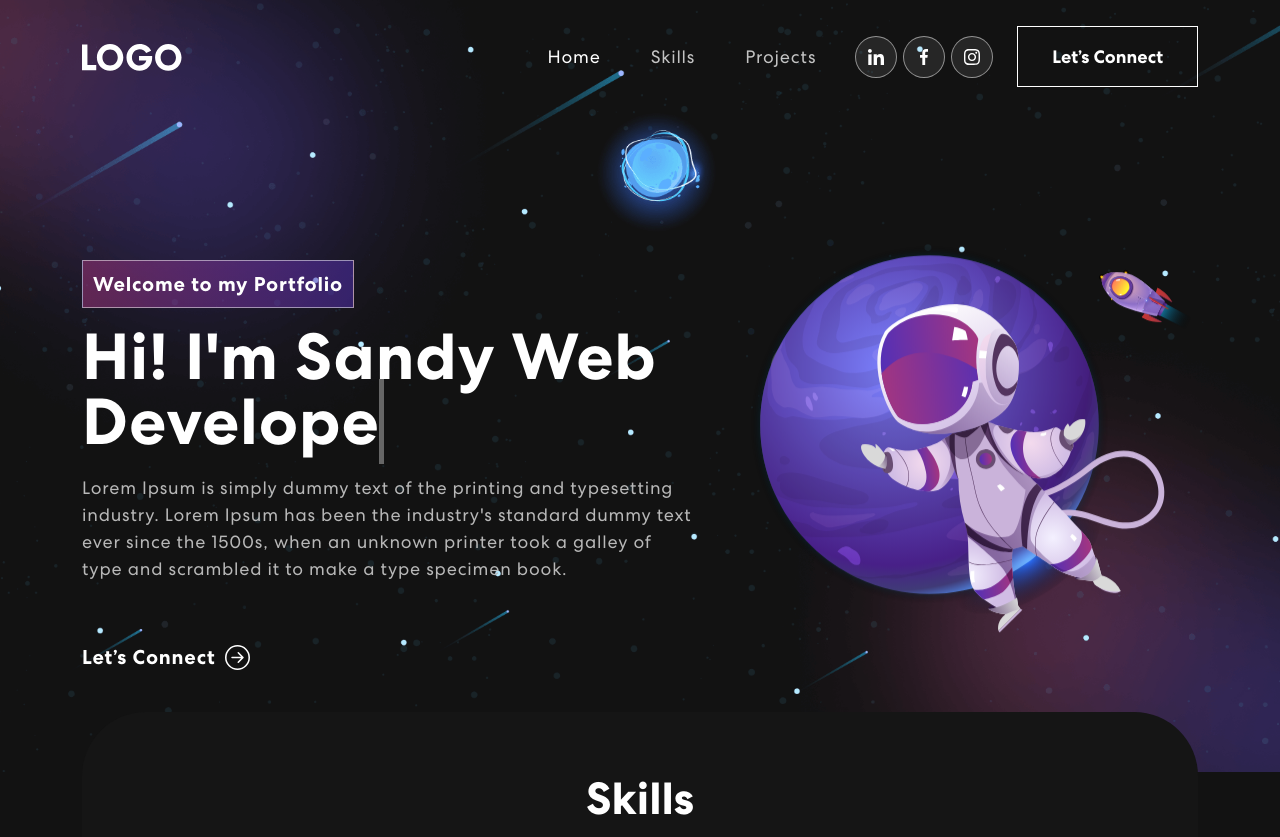
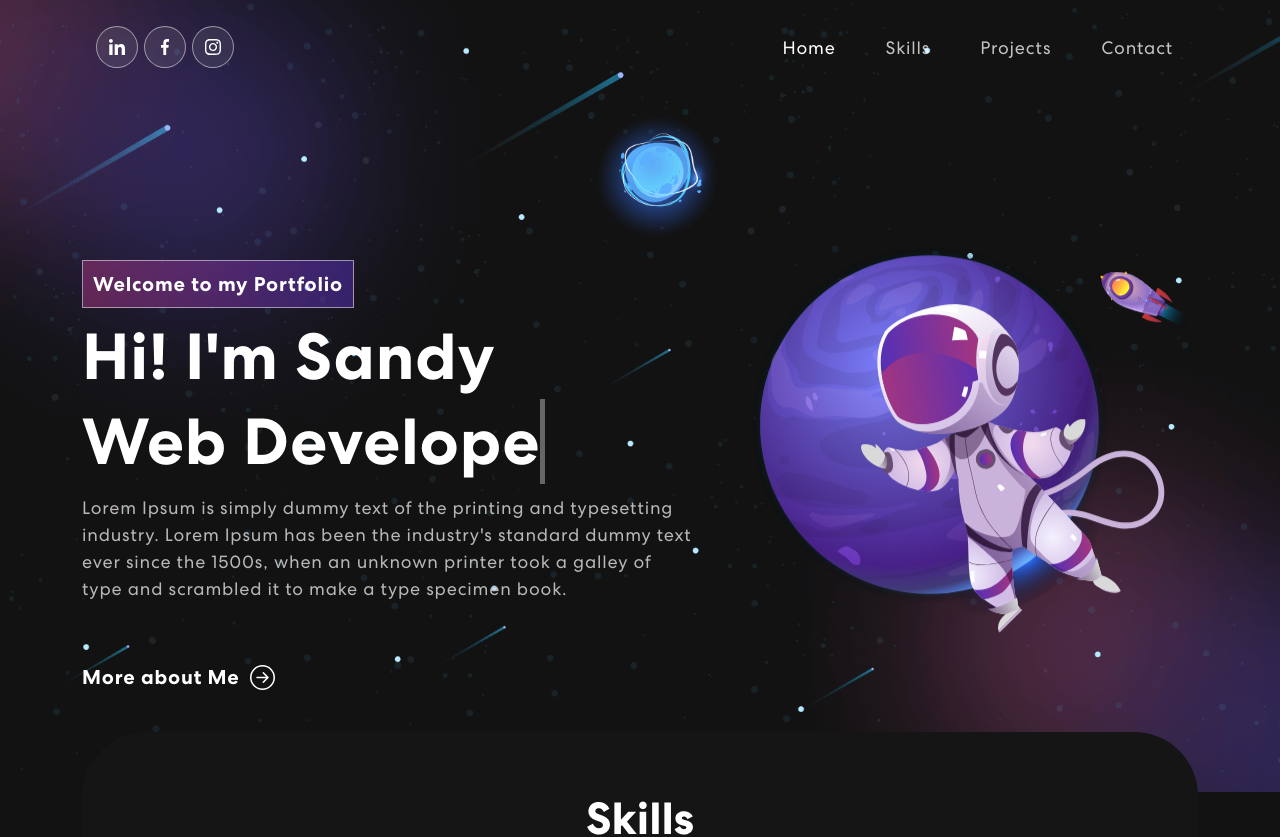
Before and after one commit to yinhsuan/portfolio, a React (Create React App) app: page / in a window 1280 px wide. Shown: the top 837 px of the page. Built offline with nearby package versions, Linux system fonts and the light colour scheme.

Commit message:
edit Navbar format

```diff
--- a/src/App.js
+++ b/src/App.js
@@ -1,7 +1,7 @@
 import logo from './logo.svg';
 import './App.css';
 import 'bootstrap/dist/css/bootstrap.min.css';
-import { NavBar } from "./components/NavBar";
+import { NavBar } from "./components/Navbar";
 import { Banner } from "./components/Banner";
 import { Skills } from "./components/Skills";
 import { Projects } from "./components/Projects";
--- a/src/components/Banner.js
+++ b/src/components/Banner.js
@@ -56,9 +56,10 @@ export const Banner = () => {
               {({ isVisible }) =>
               <div className={isVisible ? "animate__animated animate__fadeIn" : ""}>
                 <span className="tagline">Welcome to my Portfolio</span>
-                <h1>{`Hi! I'm Sandy`} <span className="txt-rotate" dataPeriod="1000" data-rotate='[ "Web Developer", "Web Designer", "UI/UX Designer" ]'><span className="wrap">{text}</span></span></h1>
+                <h1>{`Hi! I'm Sandy`}</h1>
+                  <h1> <span className="txt-rotate" dataPeriod="1000" data-rotate='[ "Web Developer", "Web Designer", "UI/UX Designer" ]'><span className="wrap">{text}</span></span></h1>
                   <p>Lorem Ipsum is simply dummy text of the printing and typesetting industry. Lorem Ipsum has been the industry's standard dummy text ever since the 1500s, when an unknown printer took a galley of type and scrambled it to make a type specimen book.</p>
-                  <button onClick={() => console.log('connect')}>Let’s Connect <ArrowRightCircle size={25} /></button>
+                  <button onClick={() => console.log('connect')}>More about Me<ArrowRightCircle size={25} /></button>
               </div>}
             </TrackVisibility>
           </Col>
--- a/src/components/Contact.js
+++ b/src/components/Contact.js
@@ -58,7 +58,7 @@ export const Contact = () => {
             <TrackVisibility>
               {({ isVisible }) =>
                 <div className={isVisible ? "animate__animated animate__fadeIn" : ""}>
-                <h2>Get In Touch</h2>
+                <h2>Contact Me</h2>
                 <form onSubmit={handleSubmit}>
                   <Row>
                     <Col size={12} sm={6} className="px-1">
--- a/src/components/Navbar.js
+++ b/src/components/Navbar.js
@@ -36,28 +36,30 @@ export const NavBar = () => {
     <Router>
       <Navbar expand="md" className={scrolled ? "scrolled" : ""}>
         <Container>
-          <Navbar.Brand href="/">
+          {/* <Navbar.Brand href="/">
             <img src={logo} alt="Logo" />
-          </Navbar.Brand>
+          </Navbar.Brand> */}
           <Navbar.Toggle aria-controls="basic-navbar-nav">
             <span className="navbar-toggler-icon"></span>
           </Navbar.Toggle>
           <Navbar.Collapse id="basic-navbar-nav">
-            <Nav className="ms-auto">
-              <Nav.Link href="#home" className={activeLink === 'home' ? 'active navbar-link' : 'navbar-link'} onClick={() => onUpdateActiveLink('home')}>Home</Nav.Link>
-              <Nav.Link href="#skills" className={activeLink === 'skills' ? 'active navbar-link' : 'navbar-link'} onClick={() => onUpdateActiveLink('skills')}>Skills</Nav.Link>
-              <Nav.Link href="#projects" className={activeLink === 'projects' ? 'active navbar-link' : 'navbar-link'} onClick={() => onUpdateActiveLink('projects')}>Projects</Nav.Link>
-            </Nav>
-            <span className="navbar-text">
+            <span className="navbar-text me-auto">
               <div className="social-icon">
                 <a href="#"><img src={navIcon1} alt="" /></a>
                 <a href="#"><img src={navIcon2} alt="" /></a>
                 <a href="#"><img src={navIcon3} alt="" /></a>
               </div>
-              <HashLink to='#connect'>
-                <button className="vvd"><span>Let’s Connect</span></button>
-              </HashLink>
+              {/* <HashLink to='#connect'>
+                <button className="vvd"><span>Contact Me</span></button>
+              </HashLink> */}
             </span>
+
+            <Nav className="ms-auto">
+              <Nav.Link href="#home" className={activeLink === 'home' ? 'active navbar-link' : 'navbar-link'} onClick={() => onUpdateActiveLink('home')}>Home</Nav.Link>
+              <Nav.Link href="#skills" className={activeLink === 'skills' ? 'active navbar-link' : 'navbar-link'} onClick={() => onUpdateActiveLink('skills')}>Skills</Nav.Link>
+              <Nav.Link href="#projects" className={activeLink === 'projects' ? 'active navbar-link' : 'navbar-link'} onClick={() => onUpdateActiveLink('projects')}>Projects</Nav.Link>
+              <Nav.Link href="#connect" className={activeLink === 'connect' ? 'active navbar-link' : 'navbar-link'} onClick={() => onUpdateActiveLink('connect')}>Contact</Nav.Link>
+            </Nav>
           </Navbar.Collapse>
         </Container>
       </Navbar>
```
